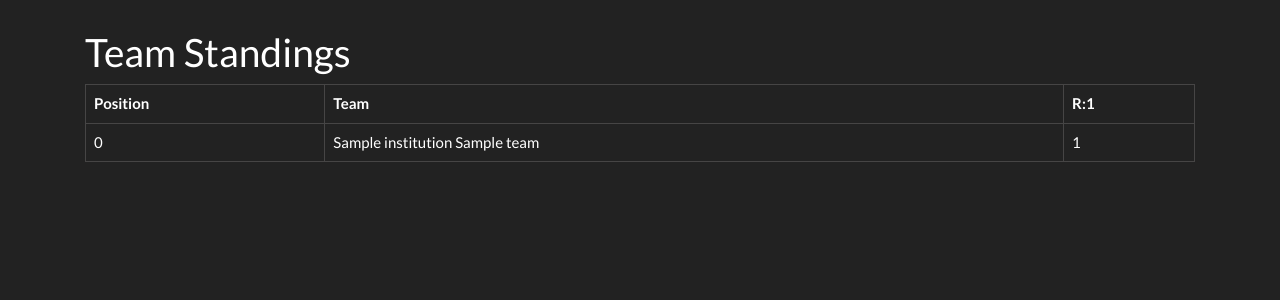
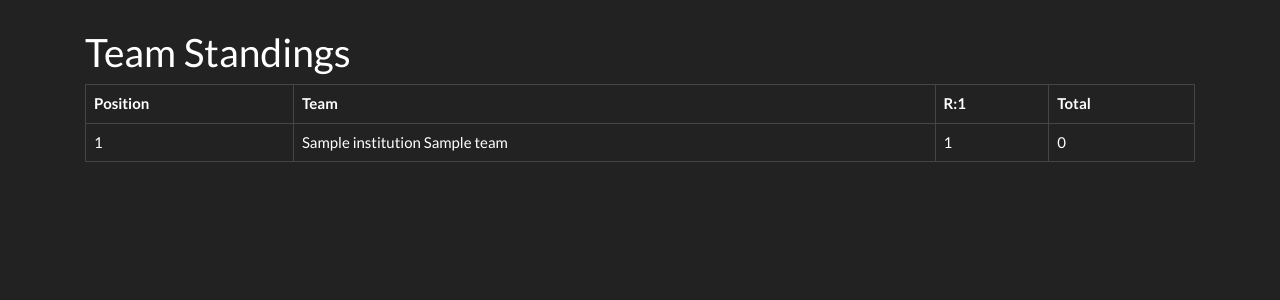
Before and after one commit to sarrionandia/taber, a Django app: page /display/standing/team/ in a window 1280 px wide. Shown: the part 60-360 px from the top of the page. Run offline with Django 3.2, Linux system fonts and the light colour scheme; tables that the repository leaves empty hold one stand-in row (values such as "Sample post"); some libraries are stand-ins or nearby versions.

Commit message:
Ordered positions

```diff
--- a/data/models.py
+++ b/data/models.py
@@ -17,6 +17,13 @@ class Team(models.Model):
     institution = models.ForeignKey(Institution)
     speaker1 = models.CharField(max_length=50)
     speaker2 = models.CharField(max_length=50)
+
+    @property
+    def total_team_points(self):
+        from results.controllers.PointsController import PointsController
+        controller = PointsController()
+        from draw.models import Tournament
+        return controller.total_points_for_team(self, Tournament.instance().round-1)
 
     @property
     def speakers(self):
--- a/display/templates/display/team_standing.html
+++ b/display/templates/display/team_standing.html
@@ -9,7 +9,8 @@
             <th>Position</th>
             <th>Team</th>
             {% for r in all_rounds %}
-            <th>R:{{ r }}</th>
+                <th>R:{{ r }}</th>
+                <th>Total</th>
             {% endfor %}
         </tr>
 
--- a/display/views.py
+++ b/display/views.py
@@ -31,11 +31,13 @@ class TeamStandingView(View):
             round -= 1
 
         teams = list(Team.objects.all())
+        teams.sort(key= lambda team: team.total_team_points, reverse=True)
         for t in range(0, len(teams)):
             team = teams[t]
-            row = [t, team]
+            row = [t+1, team]
             for r in range(1,round+1):
                 row.append(points_controller.team_points_for_team(team, r))
+                row.append(team.total_team_points)
             rows.append(row)
         template = loader.get_template('display/team_standing.html')
         context = RequestContext(request, {
```
